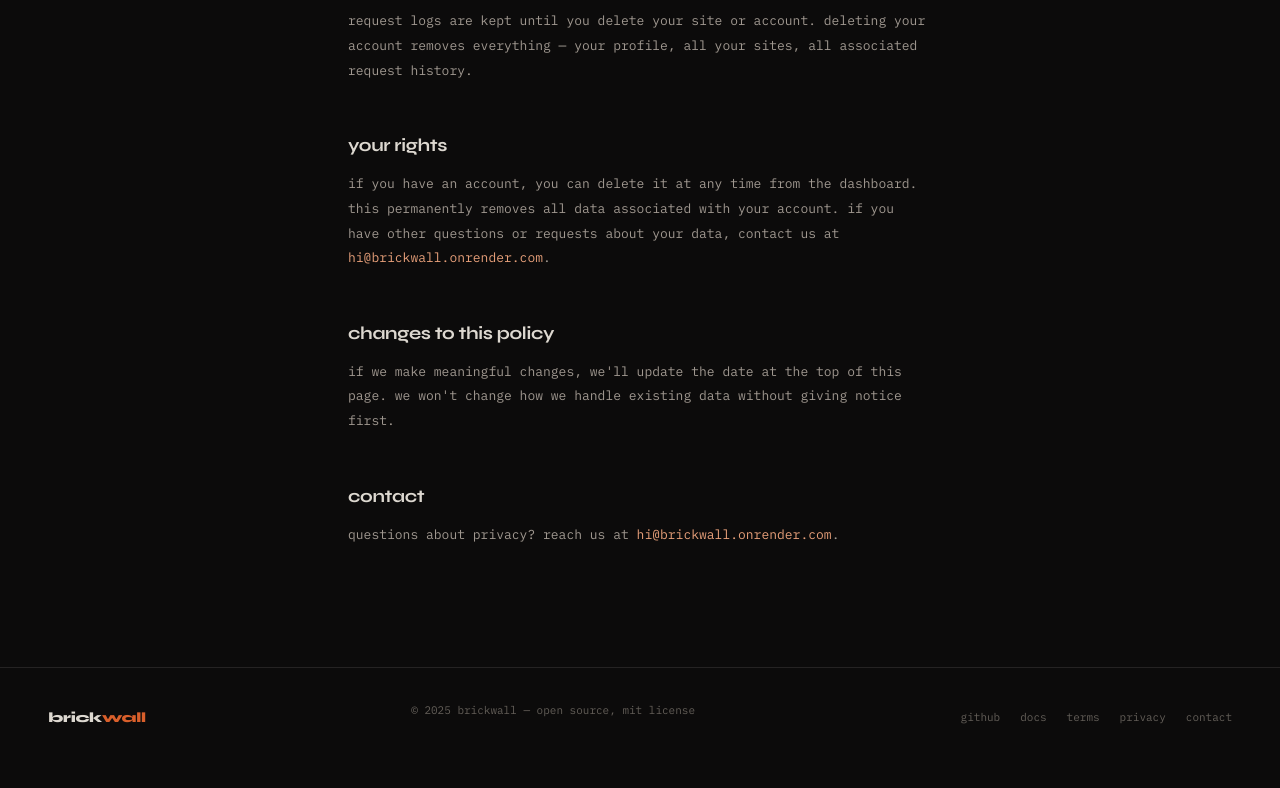
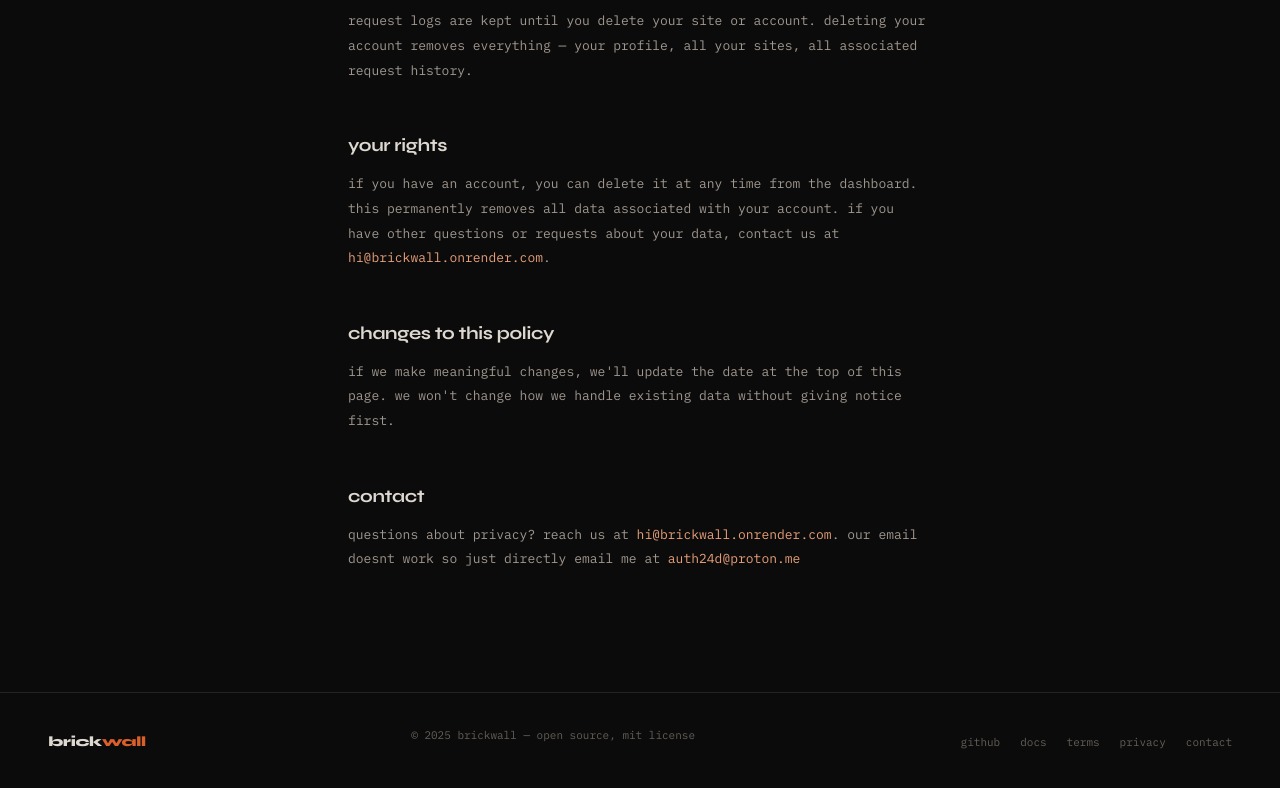
Before and after one commit to auth1ery/brickwall, a website: page public/privacy.html in a window 1280 px wide. Shown: the part 2325-3113 px from the top of the page. Before the commit the page ends 3092 px from the top, so only its background shows below. Drawn offline with Linux system fonts and the light colour scheme.

Commit message:
Update privacy.html

```diff
--- a/public/privacy.html
+++ b/public/privacy.html
@@ -121,7 +121,7 @@ footer p{color:var(--muted);font-size:11px}
   <p>if we make meaningful changes, we'll update the date at the top of this page. we won't change how we handle existing data without giving notice first.</p>
 
   <h2>contact</h2>
-  <p>questions about privacy? reach us at <a href="mailto:hi@brickwall.onrender.com">hi@brickwall.onrender.com</a>.</p>
+  <p>questions about privacy? reach us at <a href="mailto:hi@brickwall.onrender.com">hi@brickwall.onrender.com</a>. our email doesnt work so just directly email me at <a href="mailto:auth24d@proton.me">auth24d@proton.me</a></p>
 </div>
 
 <footer>
```
